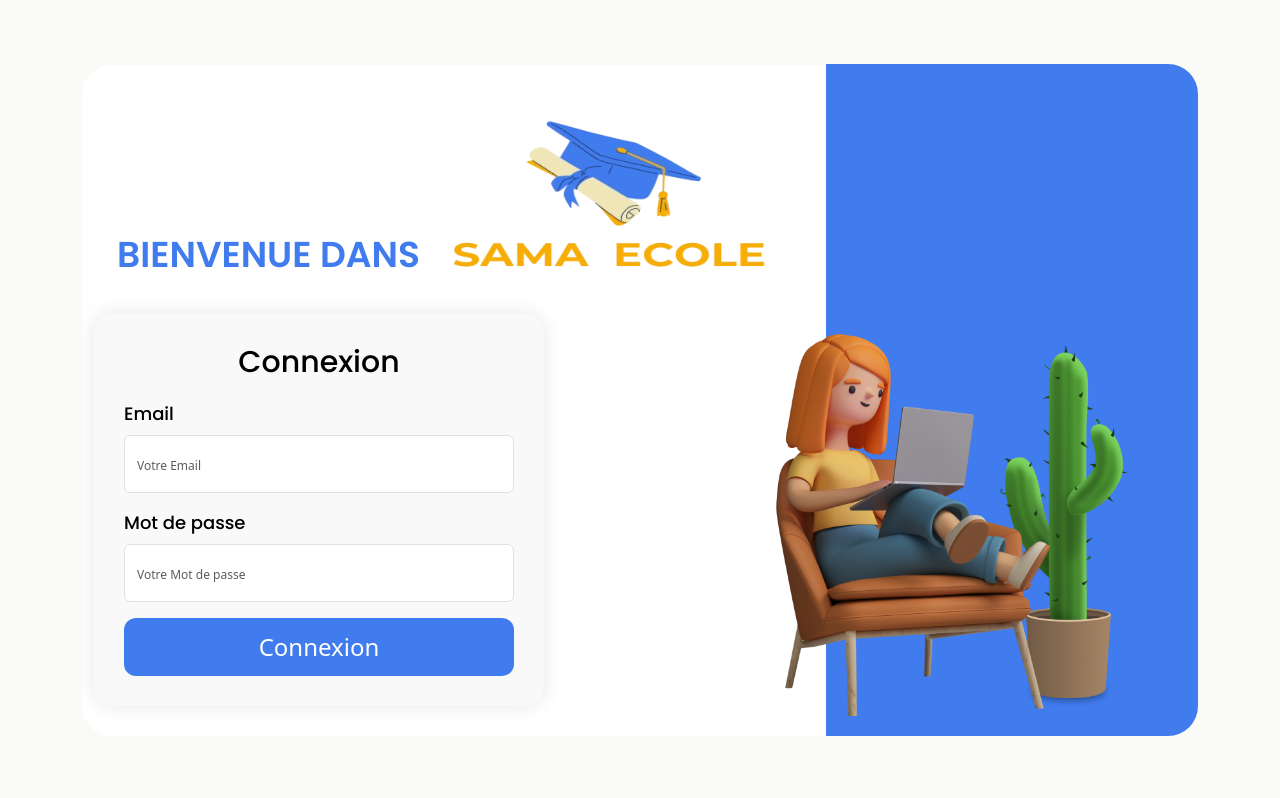
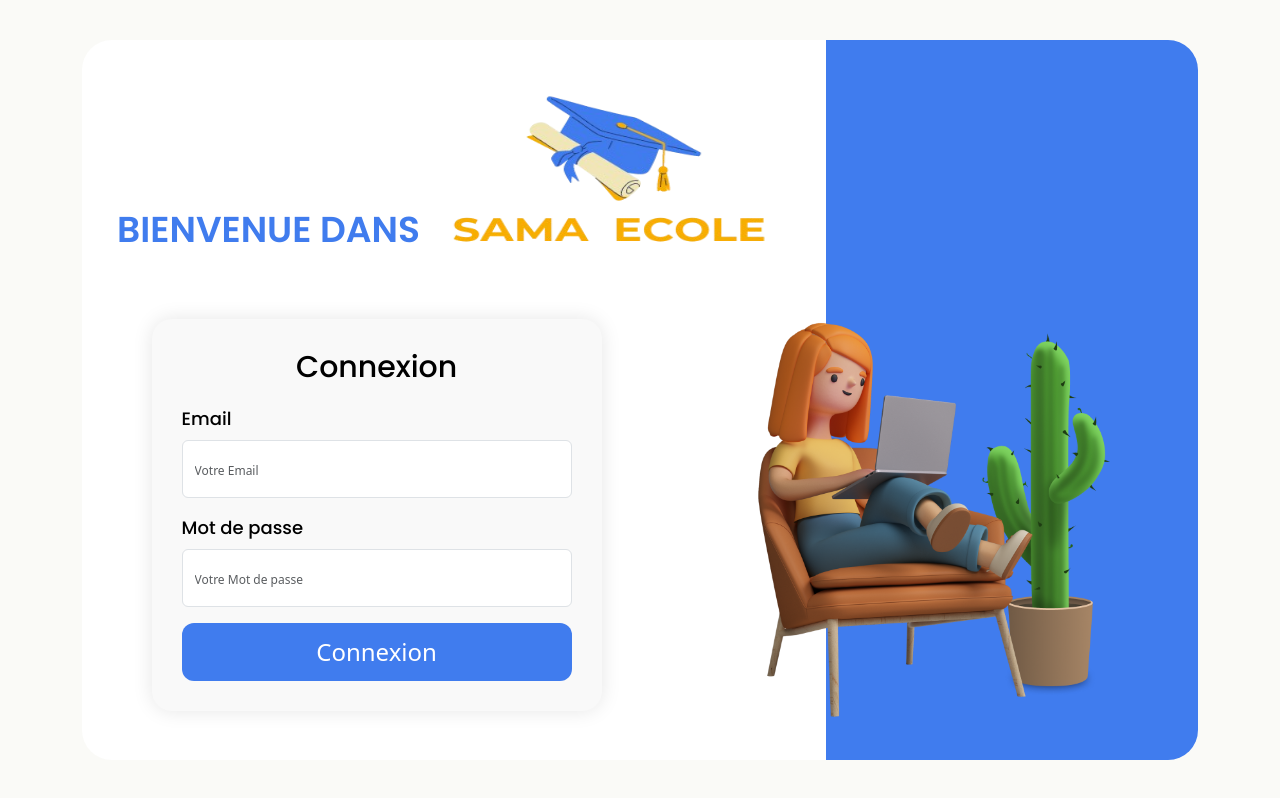
Before and after one commit to Hapsatou30/Suivi-Educatif-Front, a Vue app: page / in a window 1280 px wide. Built offline with nearby package versions, Linux system fonts and the light colour scheme.

Commit message:
stylisations

```diff
--- a/src/components/sidebarAdmin.vue
+++ b/src/components/sidebarAdmin.vue
@@ -79,10 +79,11 @@
     list-style-type: none;
     padding: 0;
     margin-left: 2%;
+    margin-top: 50px;
   }
 
   .menu li {
-    margin: 12px 0;
+    margin: 20px 0;
   }
 
   .menu-link {
--- a/src/views/Admin/annee.vue
+++ b/src/views/Admin/annee.vue
@@ -349,7 +349,7 @@ onMounted(fetchData);
     margin-top: 50px;
     margin-left: 300px;
     margin-right: 50px;
-    width: 100%;
+
 
   }
    .annees h3{
@@ -358,9 +358,9 @@ onMounted(fetchData);
      font-weight: 500;
      text-align: start;
    }
-  .tableau1{
+ .annees .tableau1{
     margin-right: 50px;
-    width: 91.8%;
+    width: 100%;
 
     }
 .pagination1{
--- a/src/views/Admin/anneeClasse.vue
+++ b/src/views/Admin/anneeClasse.vue
@@ -199,8 +199,11 @@ onMounted(() => {
   <style scoped>
  .main-content {
   background-color: white;
+  min-height: 100vh;  /* S'assure que la section couvre au moins 100% de la hauteur de la fenêtre */
   padding-top: 150px;
   margin-top: 0;
+  overflow-x: hidden;
+
 }
 
 .button-container {
--- a/src/views/Admin/matiere.vue
+++ b/src/views/Admin/matiere.vue
@@ -87,7 +87,7 @@
       </div>
 
       <pagination
-        class="pagination1"
+        class="pagination2"
         v-if="tableData.length > pageSize"
         :totalItems="tableData.length"
         :pageSize="pageSize"
@@ -301,13 +301,15 @@ textarea{
 }
 
 .matieres .tableau1 {
-    width: 92.7%;
+    width: 80%;
+    margin-left: 300px;
 }
 .matieres{
   margin-top: 100px;
   display: flex;
   flex-direction: column;
   margin-right: 50px;
+
 
 }
 .matieres h3{
@@ -326,9 +328,9 @@ textarea{
   justify-content: center;
 }
 
-.professeurs .pagination1{
-  margin-right: 50px;
+.matieres .pagination2{
   display: flex;
   justify-content: end;
+
 }
 </style>
--- a/src/views/Admin/profMatiere.vue
+++ b/src/views/Admin/profMatiere.vue
@@ -194,6 +194,7 @@ onMounted(() => {
   background-color: white;
   padding-top: 150px;
   margin-top: 0;
+  overflow-x: hidden;
 }
 
 .button-container {
--- a/src/views/Admin/professeur.vue
+++ b/src/views/Admin/professeur.vue
@@ -377,4 +377,7 @@ onMounted(fetchData);
   align-items: center;
   justify-content: center;
 }
+.boutons .btn{
+  font-size: 30px;
+}
 </style>
--- a/src/views/login.vue
+++ b/src/views/login.vue
@@ -114,6 +114,7 @@ const login = async () => {
     color: #407CEE; /* Couleur du texte */
     border-top-left-radius: 30px; /* Arrondir les coins supérieurs gauche */
     border-bottom-left-radius: 30px; /* Arrondir les coins inférieurs gauche */
+    height: 90%;
   }
 
   .logo {
@@ -136,7 +137,7 @@ const login = async () => {
   }
 
   .formulaire {
-    margin-top: -30px; /* Marge pour superposer le formulaire */
+   margin-left: 8%;
     padding: 30px; /* Espacement interne */
     background-color: #f9f9f9; /* Couleur de fond du formulaire */
     border-radius: 20px; /* Bordure arrondie */
@@ -188,12 +189,13 @@ const login = async () => {
     display: flex; /* Utilise le flexbox pour centrer l'image */
     justify-content: center;
     align-items: center;
-    padding: 20px;
+    height: 90%;
+
   }
 
  .container .col-4 img {
     width: 500px; /* Largeur de l'image */
-    height: 400px; /* Hauteur de l'image */
+    height: auto; /* Hauteur de l'image */
     object-fit: cover; /* Adapter l'image au conteneur */
     margin-top: 70%; /* Marge supérieure */
     margin-left: -60%; /* Décalage à gauche */
```
